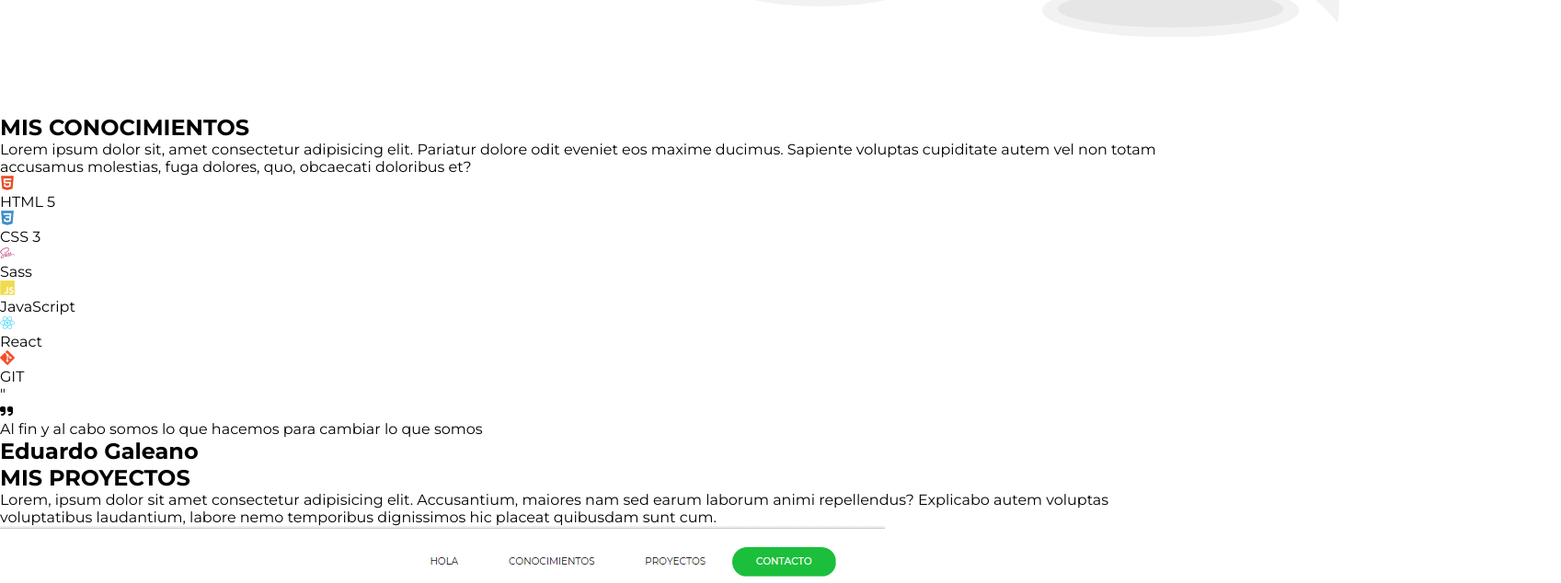
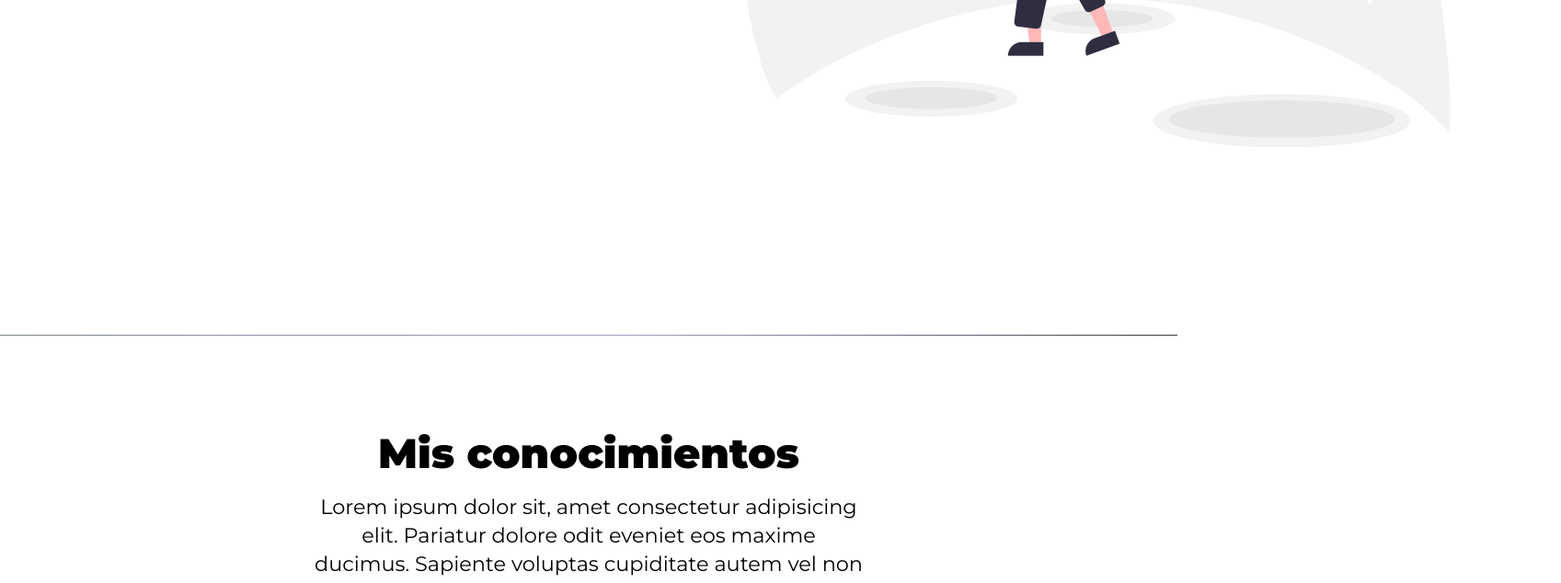
Before and after one commit to mickyneitor/portafolio, a plain HTML site: page index.html in a window 1280 px wide. Shown: the part 680-1314 px from the top of the page at 92% size, 1697 px wide, since content can reach past the window. Drawn offline with nearby package versions, Linux system fonts and the light colour scheme.

Commit message:
frase css y modificacion de grosores de letra OK

```diff
--- a/index.html
+++ b/index.html
@@ -22,7 +22,7 @@
             <div>
                 <ul class="menu-header">
                     <li class="li-header">
-                        <a href="#sobremi" class="a-header">HOLA</a>
+                        <a href="#holasoymicky" class="a-header">HOLA</a>
                     </li>
 
                     <li class="li-header">
@@ -45,13 +45,13 @@
 
 <main>
  <!-- COMIENZO HOLA SOY MICKY-->
-    <section id="sobremi" class="background seccionuno">
+    <section id="holasoymicky" class="seccionholasoymicky">
        <div class="flexRow">
-           <div class="">
-                <p class="holaSoy">¡Hola! Soy</p>
+           <div class="div2holasoymicky">
+                <p class="pHolaSoy">¡Hola! Soy</p>
                 <h1 class="micky">Doña Micky</h1>
-                <p>Desarrolladora, ecologista amante de la naturaleza y la comida casera</p>
-                <a href="" class="pointerheader verde">LO QUE HAGO</a>
+                <p class="pDesarolladora">Desarrolladora, ecologista amante de la naturaleza y la comida casera</p>
+                <a href="#proyectos" class="boton-verde">LO QUE HAGO</a>
             </div>
             <div class="imgPrincipal">
                 <img src="imagenes/undraw_My_universe_re_txot (1).png" alt="">
@@ -59,43 +59,46 @@
         </div>
     </section>
  <!--FIN  HOLA SOY MICKY-->
- <!--COMIENZO MIS CONOCIMIENTOS-->
-   <section id="conocimientos" class="background COLOR DE FONDO">
+
+   <hr class="separacionhr">
+
+   <!--COMIENZO MIS CONOCIMIENTOS-->
+   <section id="conocimientos" class="seccionConocimientos">
       <div>
-        <div>
-            <h2>MIS CONOCIMIENTOS</h2>
-            <p>Lorem ipsum dolor sit, amet consectetur adipisicing elit. Pariatur dolore odit eveniet eos maxime ducimus. Sapiente voluptas cupiditate autem vel non totam accusamus molestias, fuga dolores, quo, obcaecati doloribus et?</p>
+        <div class="divConocimientos">
+            <h2 class="h2Conocimientos">Mis conocimientos</h2>
+            <p class="pConocimientos">Lorem ipsum dolor sit, amet consectetur adipisicing elit. Pariatur dolore odit eveniet eos maxime ducimus. Sapiente voluptas cupiditate autem vel non totam accusamus molestias, fuga dolores, quo, obcaecati doloribus et?</p>
         </div>
 
-        <div>
-            <div>
-                <i class="devicon-html5-plain colored"></i>
-                <p>HTML 5</p>
+        <div class="divGRalCardsConocimientos">
+            <div class="divCardsConocimientos">
+                <i class="devicon-html5-plain colored iConocimientos"></i>
+                <p class="pCardsConocimientos">HTML 5</p>
             </div>
 
-            <div>
-                <i class="devicon-css3-plain colored"></i>
-                <p>CSS 3</p>
+            <div class="divCardsConocimientos">
+                <i class="devicon-css3-plain colored iConocimientos"></i>
+                <p class="pCardsConocimientos">CSS 3</p>
             </div>
 
-            <div>
-                <i class="devicon-sass-original colored"></i>
-                <p>Sass</p>
+            <div class="divCardsConocimientos">
+                <i class="devicon-sass-original colored iConocimientos"></i>
+                <p class="pCardsConocimientos">Sass</p>
             </div>
 
-            <div>
-                <i class="devicon-javascript-plain colored"></i>
-                <p>JavaScript</p>
+            <div class="divCardsConocimientos">
+                <i class="devicon-javascript-plain colored iConocimientos"></i>
+                <p class="pCardsConocimientos">JavaScript</p>
             </div>
 
-            <div>
-                <i class="devicon-react-original colored"></i>
-                <p>React</p>
+            <div class="divCardsConocimientos">
+                <i class="devicon-react-original colored iConocimientos"></i>
+                <p class="pCardsConocimientos">React</p>
             </div>
 
-            <div>
-                <i class="devicon-git-plain colored"></i>
-                <p>GIT</p>
+            <div class="divCardsConocimientos">
+                <i class="devicon-git-plain colored iConocimientos"></i>
+                <p class="pCardsConocimientos">GIT</p>
             </div>
         </div>
       </div>
@@ -103,12 +106,12 @@
  <!--FIN MIS CONOCIMIENTOS-->
 
  <!--COMIENZO FRASE ""-->
-   <section class="background COLOR DE FONDO">"
-      <div>
+   <section class="seccionFrase fondoFrase">
+      <div class="divFrase">
           <!--esto no e funciona xxxx https://fontawesome.com/icons/quote-right xxxx-->
-        <i class="fas fa-quote-right quote-icon"></i>
-        <p>Al fin y al cabo somos lo que hacemos para cambiar lo que somos</p>
-        <h2>Eduardo Galeano</h2>
+        <i class="fas fa-quote-right iFrase"></i>
+        <p class="pFrase">Al fin y al cabo somos lo que hacemos para cambiar lo que somos.</p>
+        <h2 class="h2Frase">Eduardo Galeano</h2>
       </div>
    </section>
  <!--FIN FRASE ""-->
--- a/style.css
+++ b/style.css
@@ -60,6 +60,7 @@ ul{
     border-radius: 100px;
     border: none;
     font-weight: 500;
+    text-decoration: none;
 }
 
 .boton-verde:active {
@@ -69,32 +70,182 @@ ul{
 
 /*BARRA HEADER FIN*/
 
+
+/*COMIENZO HOLA SOY MICKY*/
+
 main{
     display: flex;
     flex-direction: column;
+}
+
+.seccionholasoymicky{
+    width: 100%;
+    margin-top: -60px;
+}
+
+.flexRow{
+    display: flex;
+    flex-direction: row;
+    justify-content: space-around;
+    margin-top: 60px;
+    width: 100%;
+    padding: 120px 50px;
+}
+
+.div2holasoymicky {
+    display: flex;
+    flex-direction: column;
+    justify-content: center;
+    align-items: flex-start;
+  }
+
+.pHolaSoy{
+    font-size: 2.5rem;
+    font-weight: 800;
 }
 
 h1{
     font-size: 60px;
     font-weight: 900;
 }
-.holaSoy{
-    font-size: 30px;
-    font-weight: 800;
-}
 
 .micky{
     color: #1BBF3B;
+    margin-bottom: 5px;
 }
-.seccionuno{
-   align-items: center;
-   justify-content: space-between;
-   width: 100%;
+
+.pDesarrolladora {
+    margin-bottom: 50px;
+    font-size: 1rem;
+}
+
+.imgPrincipal{
+      width: 45%;
    }
- .imgPrincipal{
-  /*l*/
-    width: 45%;
- }
+
+/*FIN DE HOLA SOY MICKY*/
+
+/*evaluar si esto se queda*+++++++++++++++++++++++++++*/
+.separacionhr {
+    border: 0;
+    height: 1px;
+    background: linear-gradient(
+      90deg,
+      rgb(120, 132, 136) 0%,
+      rgba(159, 159, 198, 1) 53%,
+      rgba(55, 58, 59, 1) 100%
+    );
+}
+/*++++++++++++++++++++++++*/
+
+/* COMIENZO MIS CONOCIMIENTOS*/
+
+#conocimientos {
+    max-width: 1100px;
+    margin: auto;
+}
+
+.seccionConocimientos {
+    padding-top: 100px;
+    padding-bottom: 180px;
+}
+
+.divConocimientos {
+    display: flex;
+    flex-direction: column;
+    justify-content: center;
+    text-align: center;
+    width: 100%;
+    align-items: center;
+    font-size: 1.4rem;
+}
+
+.h2Conocimientos {
+    font-size: 45px;
+    font-weight: 900;
+    margin-bottom: 0.35em;
+}
+
+.pConocimientos {
+    max-width: 600px;
+    line-height: 1.4;
+}
+
+.divGralCardsConocimientos {
+    display: flex;
+    flex-wrap: wrap;
+    margin-top: 40px;
+    text-align: center;
+    justify-content: center;
+}
+
+.divCardsConocimientos {
+    width: 260px;
+    height: 228px;
+    background-color: rgb(194, 206, 206);
+    color: black;
+    border: 1px solid rgb(194, 206, 206);
+    padding: 40px;
+    border-radius: 30px;
+    margin: 10px;
+}
+
+.divCardsConocimientos:hover {
+    border: 2px solid #1BBF3B;
+    ;
+}
+
+.iConocimientos {
+    font-size: 4.71em;
+}
+
+.pCardsConocimientos {
+    font-size: 1.25em;
+    font-weight: 700;
+    margin-top: 20px;
+}
+
+/* FIN MIS CONOCIMIENTOS*/
+
+/*INICIO SECCION FRASE*/
+
+.seccionFrase {
+    width: 100%;
+    margin: auto;
+    height: 90vh;
+}
+
+.fondoFrase {
+    background-color: #1BBF3B;
+    color: white;
+  }
+
+.divFrase {
+    display: flex;
+    flex-direction: column;
+    align-items: center;
+    justify-content: center;
+    height: 100%;
+    padding: 110px;
+}
+
+.iFrase {
+    font-size: 5em;
+    margin-bottom: 20px;
+}
+
+.pFrase {
+    font-size: 1.4rem;
+    margin: 20px;
+    text-align: center;
+    font-weight: 400;
+}
+
+.h2Frase {
+    font-size: 1.7em;
+    margin-top: 20px;
+    font-weight: 900;
+  }
 
 
 /*FORMULARIO*/
@@ -104,10 +255,7 @@ h1{
     flex-direction: column;
 }
 
-.flexRow{
-    display: flex;
-    flex-direction: row;
-}
+
 
 .contactame{
     text-align: left;
```
